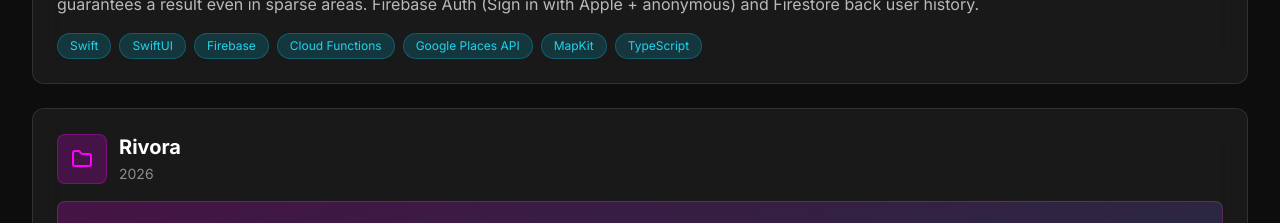
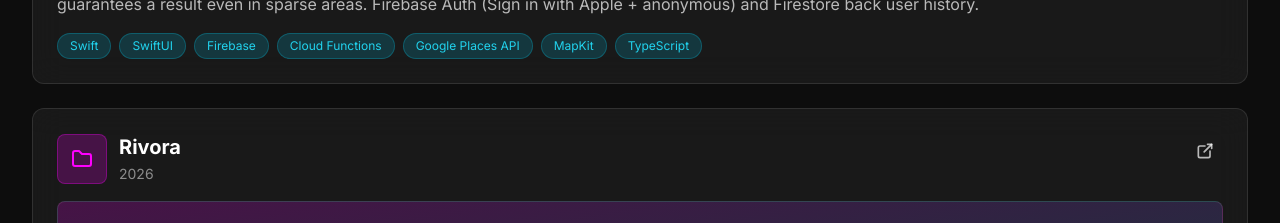
Before and after one commit to taenam1214/taenam1214.github.io, a React (Create React App) app: page / in a window 1280 px wide. Shown: the part 6240-6463 px from the top of the page. Built offline with nearby package versions, Linux system fonts and the light colour scheme.

Commit message:
Add Rivora live demo link

```diff
--- a/src/data/projects.js
+++ b/src/data/projects.js
@@ -48,7 +48,7 @@ export const projects = [
     category: 'web',
     featured: true,
     github: null,
-    demo: null,
+    demo: 'https://www.rivora-app.com/',
     year: '2026',
   },
   {
```
